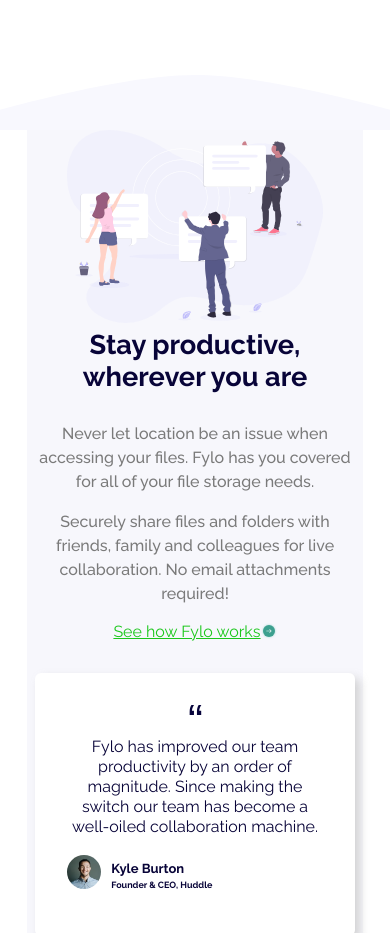
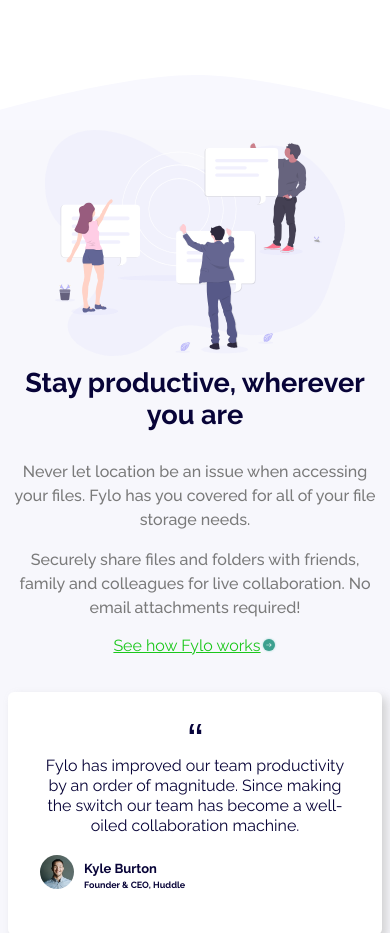
Before and after one commit to roobiwebdev/Fylo-landing-page-with-two-column-layout, a plain HTML site: page index.html in a window 390 px wide. Shown: the part 701-1634 px from the top of the page. Drawn offline with Linux system fonts and the light colour scheme.

Commit message:
responsive.css

```diff
--- a/responsive.css
+++ b/responsive.css
@@ -203,8 +203,14 @@
       width: 100%;
       margin-left: 0;
     }
+
+    main {
+      margin: 0;
+      width: 100%;
+    }
     main .content{
       margin: 0;
+      width: 100%;
     }
     footer .content {
       display: flex;
```
